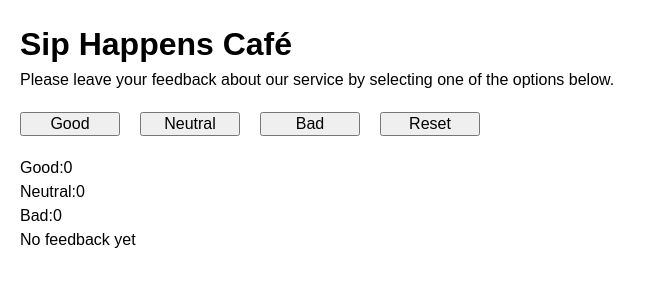
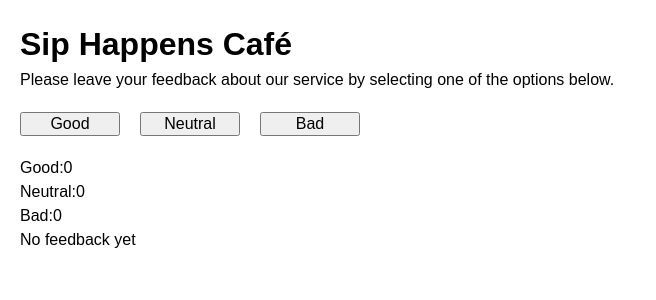
Before and after one commit to AndriiRohovenko/goit-neo-react-hw-module2, a React (Vite) app: page / in a window 1280 px wide. Shown: the top 300 px of the page, without its empty margins (0-656 px from the left). Built offline with nearby package versions, Linux system fonts and the light colour scheme.

Commit message:
add reset btn logic

```diff
--- a/src/components/App/App.jsx
+++ b/src/components/App/App.jsx
@@ -30,7 +30,7 @@ function App() {
   return (
     <>
       <Description />
-      <Options buttonHandler={updateFeedback} />
+      <Options buttonHandler={updateFeedback} totalData={totalFeedback} />
       <Feedback
         goodF={feedback.good}
         neutralF={feedback.neutral}
--- a/src/components/Options/Options.jsx
+++ b/src/components/Options/Options.jsx
@@ -1,6 +1,6 @@
 import styles from './Option.module.css';
 
-function Options({ buttonHandler }) {
+function Options({ buttonHandler, totalData }) {
   console.log('hello from options');
   return (
     <>
@@ -8,7 +8,9 @@ function Options({ buttonHandler }) {
         <button onClick={() => buttonHandler('good')}>Good</button>
         <button onClick={() => buttonHandler('neutral')}>Neutral</button>
         <button onClick={() => buttonHandler('bad')}>Bad</button>
-        <button onClick={() => buttonHandler('reset')}>Reset</button>
+        {totalData > 0 && (
+          <button onClick={() => buttonHandler('reset')}>Reset</button>
+        )}
       </div>
     </>
   );
```
